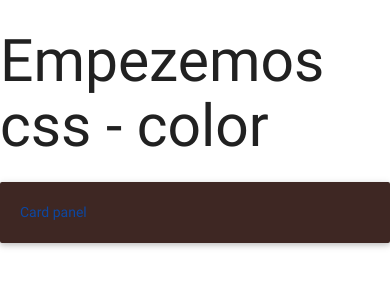
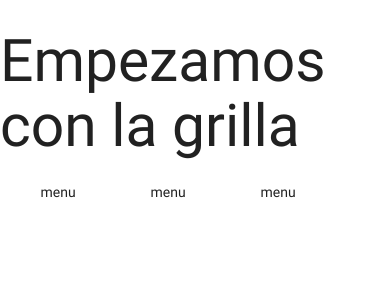
Before and after one commit to yavallejo/curso_materialize, a plain HTML site: page index.html in a window 390 px wide. Drawn offline with nearby package versions, Linux system fonts and the light colour scheme.

```diff
--- a/index.html
+++ b/index.html
@@ -7,8 +7,20 @@
   <link rel="stylesheet" href="css/materialize.css">
 </head>
 <body>
-<h1>Empezemos css -  color</h1>
-<div class="card-panel brown darken-4"><span class="blue-text text-darken-4">Card panel</span></div>
+<h1>Empezamos con la grilla</h1>
+<div class="container">
+	<div class="row">
+		<div class="col s4 ">menu</div>
+		<div class="col s4 ">menu</div>
+		<div class="col s4 ">menu</div>
+
+
+
+
+	</div>
+
+</div>
+
 
 
   <script type="text/javascript" src="https://code.jquery.com/jquery-2.1.1.min.js"></script>
```
